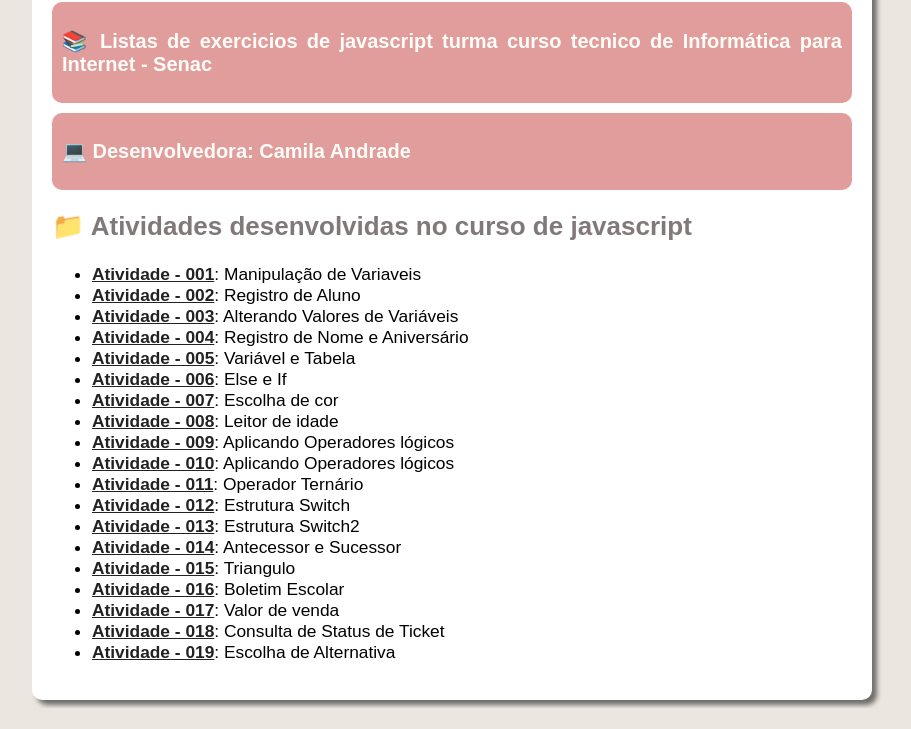
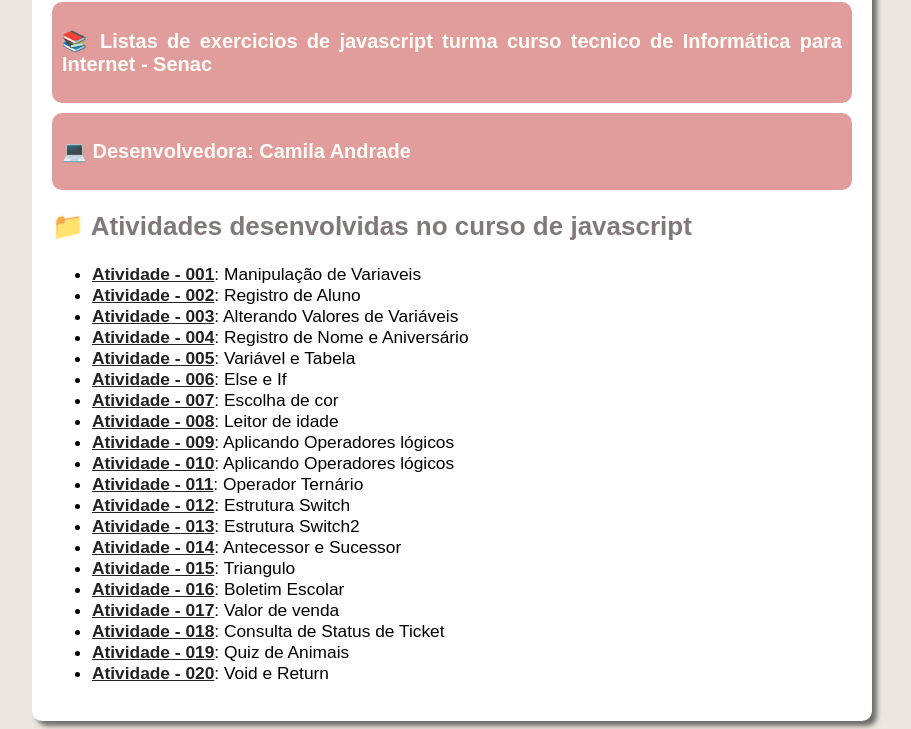
Before and after one commit to camilarandrade/JavaScript-Senac, a plain HTML site: page javascript/index.html in a window 1280 px wide. Shown: the part 111-840 px from the top of the page, without its empty margins (188-1099 px from the left). Before the commit the page ends 819 px from the top, so only its background shows below. Drawn offline with Linux system fonts and the light colour scheme.

Commit message:
Add files via upload

```diff
--- a/javascript/index.html
+++ b/javascript/index.html
@@ -41,7 +41,8 @@
             <li><a href="atividades/atividade-16.html" target="_blank">Atividade - 016</a>: Boletim Escolar</li>
             <li><a href="atividades/atividade-17.html" target="_blank">Atividade - 017</a>: Valor de venda</li>
             <li><a href="atividades/atividade-18.html" target="_blank">Atividade - 018</a>: Consulta de Status de Ticket</li>
-            <li><a href="atividades/atividade-19.html" target="_blank">Atividade - 019</a>: Escolha de Alternativa</li>
+            <li><a href="atividades/atividade-19.html" target="_blank">Atividade - 019</a>: Quiz de Animais</li>
+            <li><a href="atividades/atividade-20.html" target="_blank">Atividade - 020</a>: Void e Return</li>
 
 
         </ul>
```
